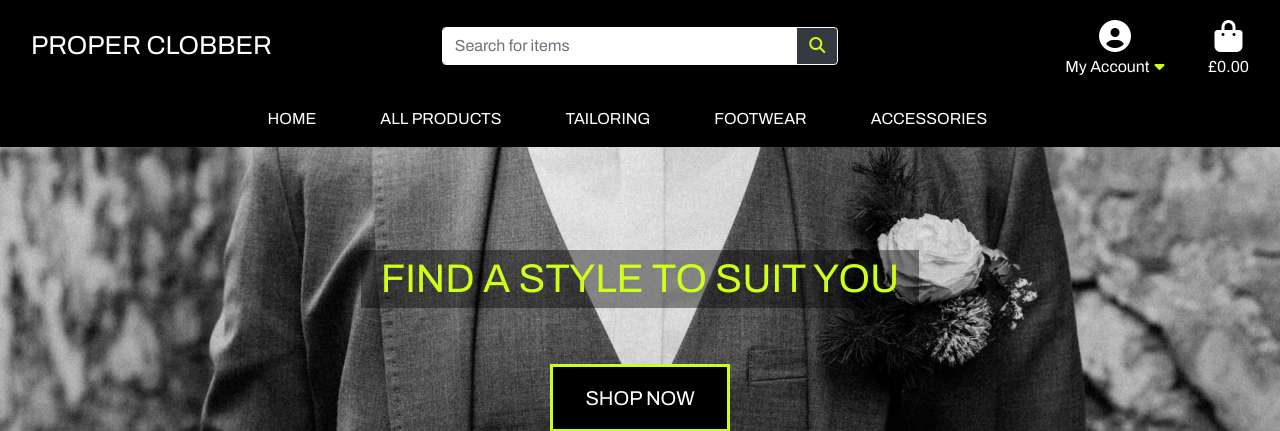
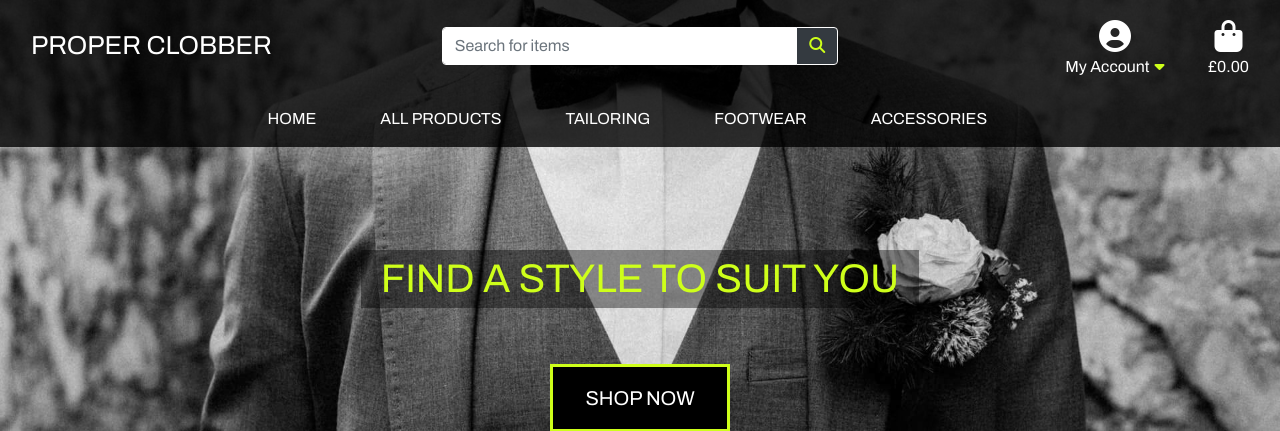
Before and after one commit to PaulFrankling/proper_clobber, a Django app: page / in a window 1280 px wide. Shown: the top 431 px of the page. Run offline with Django 3.2, Linux system fonts and the light colour scheme; some libraries are stand-ins or nearby versions.

Commit message:
Made the header and navbar slightly opaque

```diff
--- a/static/css/base.css
+++ b/static/css/base.css
@@ -9,7 +9,7 @@ body {
 }
 
 .site-header {
-    background-color: #000000;
+    background-color: rgba(0, 0, 0, 0.8);
 }
 
 .site-logo {
```
